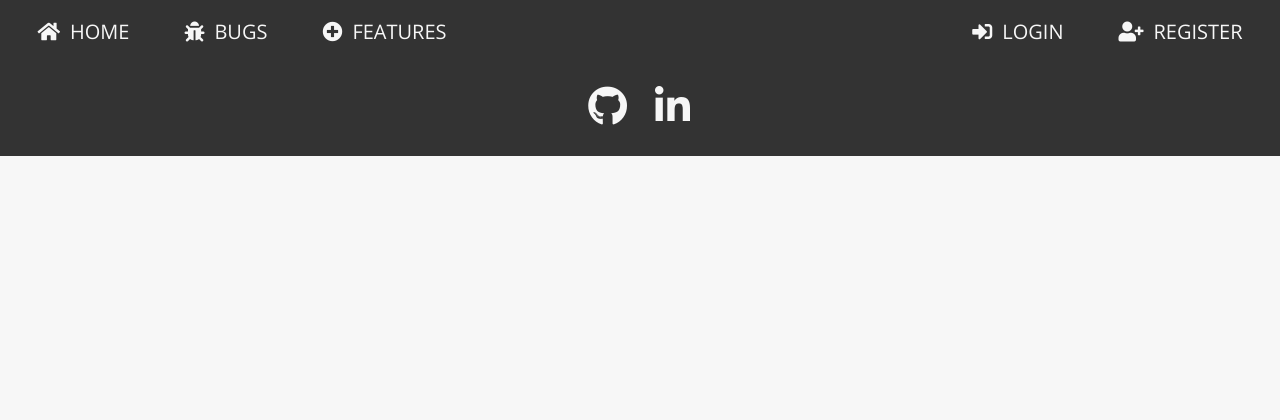
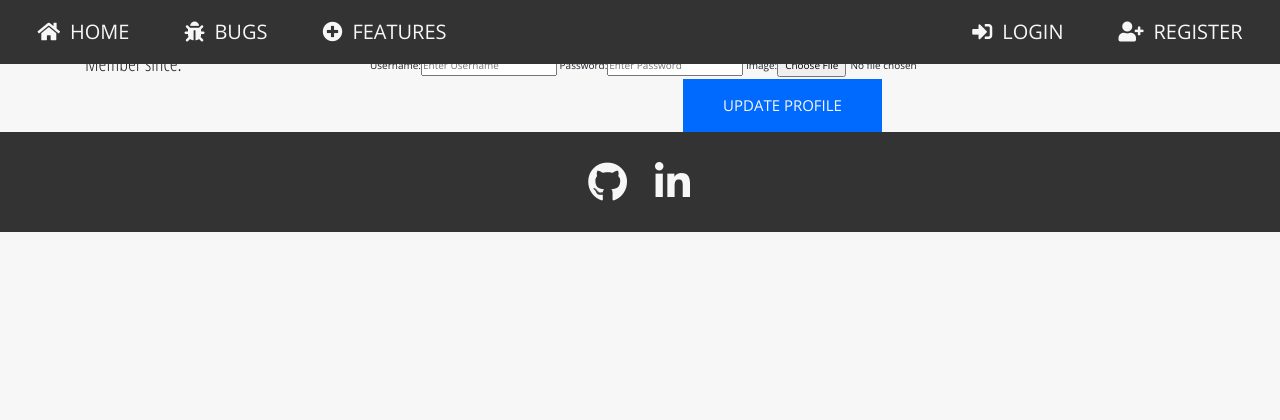
Before and after one commit to andreasdk/fsf-bugtracker, a Django app: template src/accounts/templates/accounts/profile.html in a window 1280 px wide. Shown: the top 420 px of the page. Run offline with Django 3.2, Linux system fonts and the light colour scheme; the template is opened without the code that fills it: values that come from a table or form of the project are taken from there, others are empty; some libraries are stand-ins or nearby versions.

Commit message:
profile picture, profile update form

```diff
--- a/src/accounts/templates/accounts/profile.html
+++ b/src/accounts/templates/accounts/profile.html
@@ -1,7 +1,44 @@
 {% extends "base.html" %}
+{% load bootstrap_tags %}
 {% block nav %} {% include 'includes/navbar.html' %} {% endblock %}
 {% block content %}
-    <h2>Success!</h2>
-    <p>You are logged in as {{ user.email }} </p>
+
+<div class="container">
+    <!--User account sidebar-->
+    <div class="row user_account">
+      <div class="col-md-3">
+        <div class="account_sidebar">
+          <!--User Profile Photo-->
+            <div class="account_avatar">
+                <img class="img-responsive" src="{{ user.profile.image.url }}">
+            </div>
+            <!--Username and Join Date-->
+            <div class="account_username">
+                <h2 class="heading-primary">{{ user.username }}</h2>
+                <p class="paragraph">Member since:</p>
+                <p class="paragraph">{{ user.date_joined|date:"jS E, Y" }}</p>
+            </div>
+        </div>
+      </div>
+      <!--Update User Profile-->
+      <div class="col-md-9">
+          <div class="account_content">
+              <h2 class="heading-primary">Update {{ user }}'s Profile</h2>
+              <form method="post" enctype="multipart/form-data">
+                {% csrf_token %}
+                {{ user_form | as_bootstrap }}
+                {{ profile_form | as_bootstrap }}
+                <div class="u-padding-top-md u-center-text">
+                    <button type="submit" class="btn btn-primary">Update Profile</button>
+                </div>
+              </form>
+            </div>
+        </div>
+    </div>
+</div>
+
+
+
+
 {% endblock %}
 {% block footer %} {% include 'includes/footer.html' %} {% endblock %}
```
